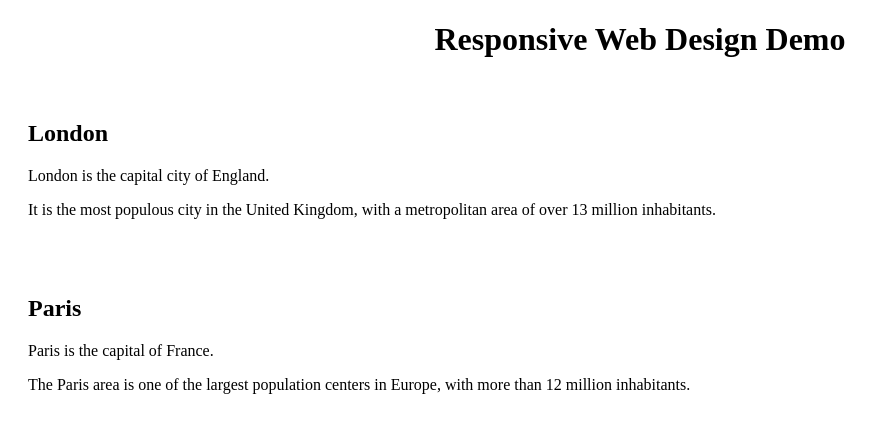
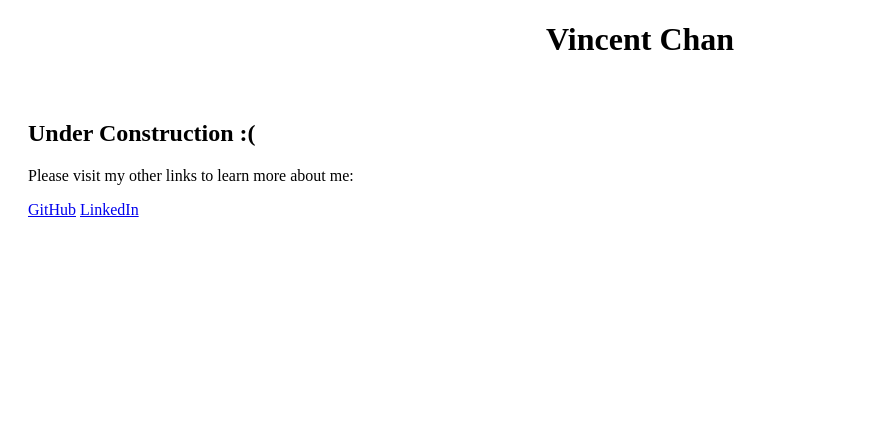
Before and after one commit to degozaru/degozaru.github.io, a plain HTML site: page index.html in a window 1280 px wide. Shown: the whole page, without its empty margins (0-880 px from the left). Drawn offline with Linux system fonts and the light colour scheme.

Commit message:
Update index.html

```diff
--- a/index.html
+++ b/index.html
@@ -12,22 +12,23 @@
 <body>
 
 <center>
-<h1>Responsive Web Design Demo</h1>
+<h1>Vincent Chan</h1>
 </center>
 
 <div class="section">
-  <h2>London</h2>
-  <p>London is the capital city of England.</p>
-  <p>It is the most populous city in the United Kingdom,
-  with a metropolitan area of over 13 million inhabitants.</p>
+  <h2>Under Construction :(</h2>
+  <p>Please visit my other links to learn more about me:</p>
+  <a href="github.com/degozaru">GitHub</a>
+  <a href="Linkedin.com/in/vchan94">LinkedIn</a>
 </div>
 
-<div class="section">
-  <h2>Paris</h2>
-  <p>Paris is the capital of France.</p>
-  <p>The Paris area is one of the largest population centers in Europe,
-  with more than 12 million inhabitants.</p>
+<!--<div class="section">>
+ <h2>Paris</h2>
+ <p>Paris is the capital of France.</p>
+ <p>The Paris area is one of the largest population centers in Europe,
+ with more than 12 million inhabitants.</p>
 </div>
+-->
 
 </body>
 </html>
```
